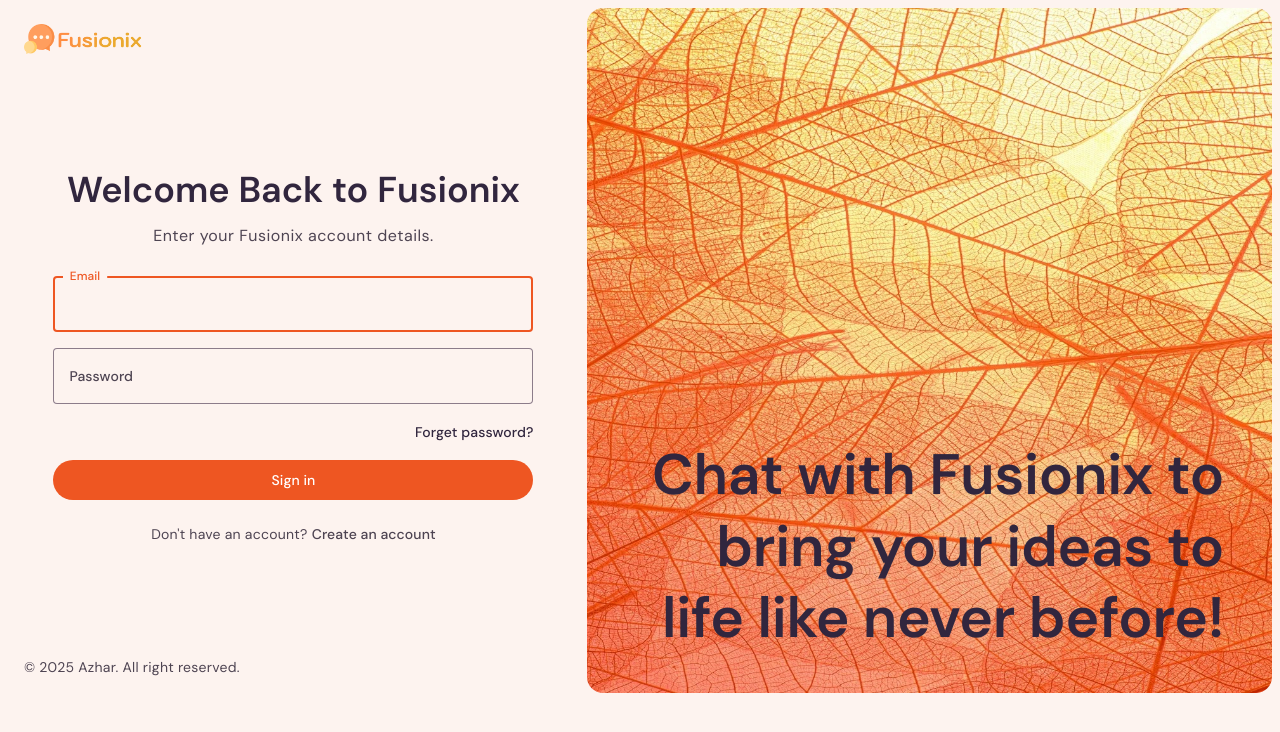
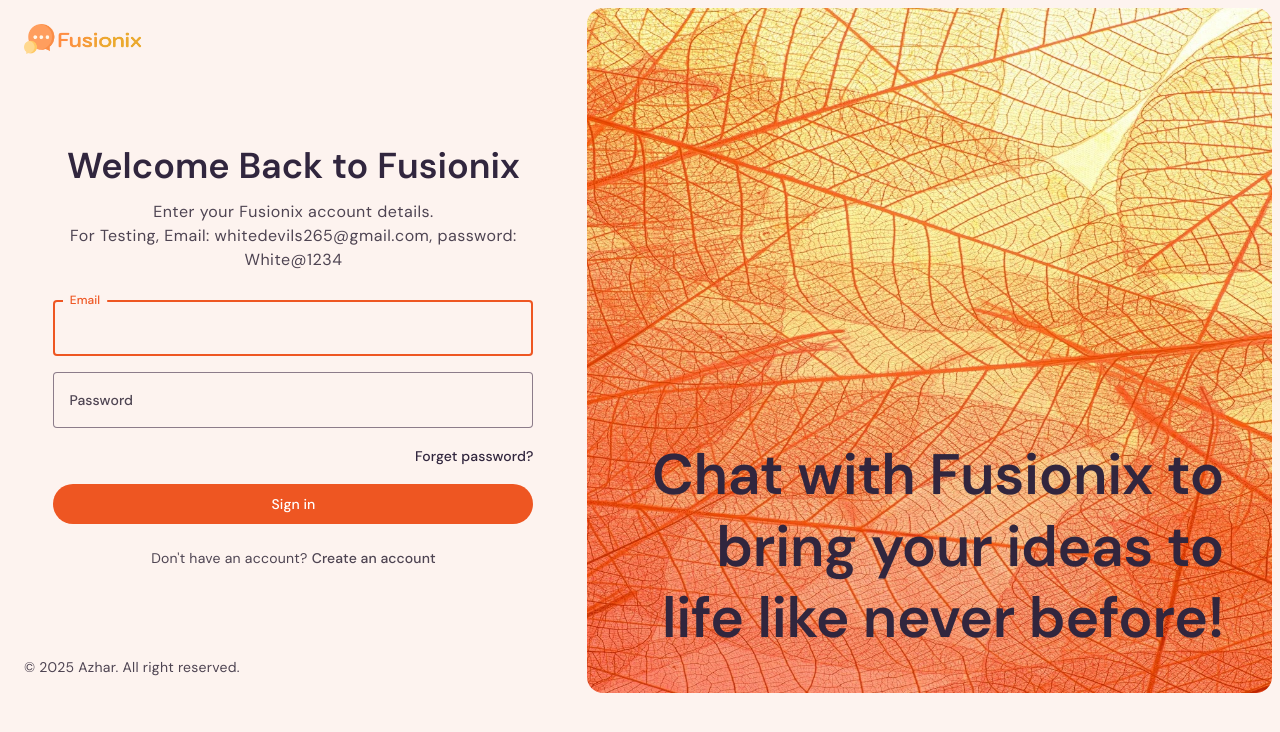
Before and after one commit to Azhar2786/Fusionix1, a React (Vite) app in the folder Fusionix/: page /login in a window 1280 px wide. Shown: the top 732 px of the page. Built offline with nearby package versions, Linux system fonts and the light colour scheme; no server answers.

Commit message:
Update Login.jsx

```diff
--- a/Fusionix/src/pages/Login.jsx
+++ b/Fusionix/src/pages/Login.jsx
@@ -73,7 +73,8 @@ const Login = () => {
 
                     <p className="text-bodyLarge text-light-onSurfaceVariant
                     dark:text-dark-onSurfaceVariant mt-1 mb-5 text-center px-2">
-                        Enter your Fusionix account details.
+                        Enter your Fusionix account details.<br />
+                        For Testing, Email: whitedevils265@gmail.com, password: White@1234
                     </p>
 
                     <Form
```
